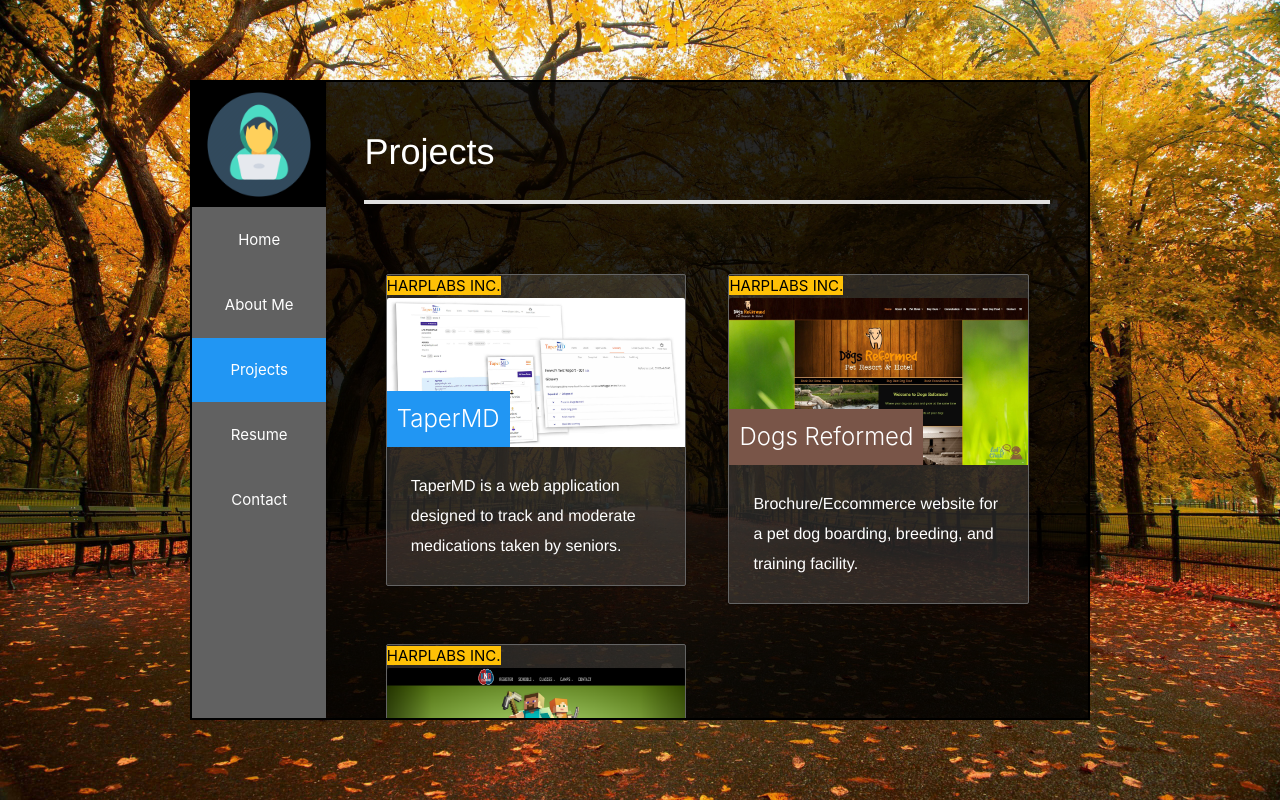
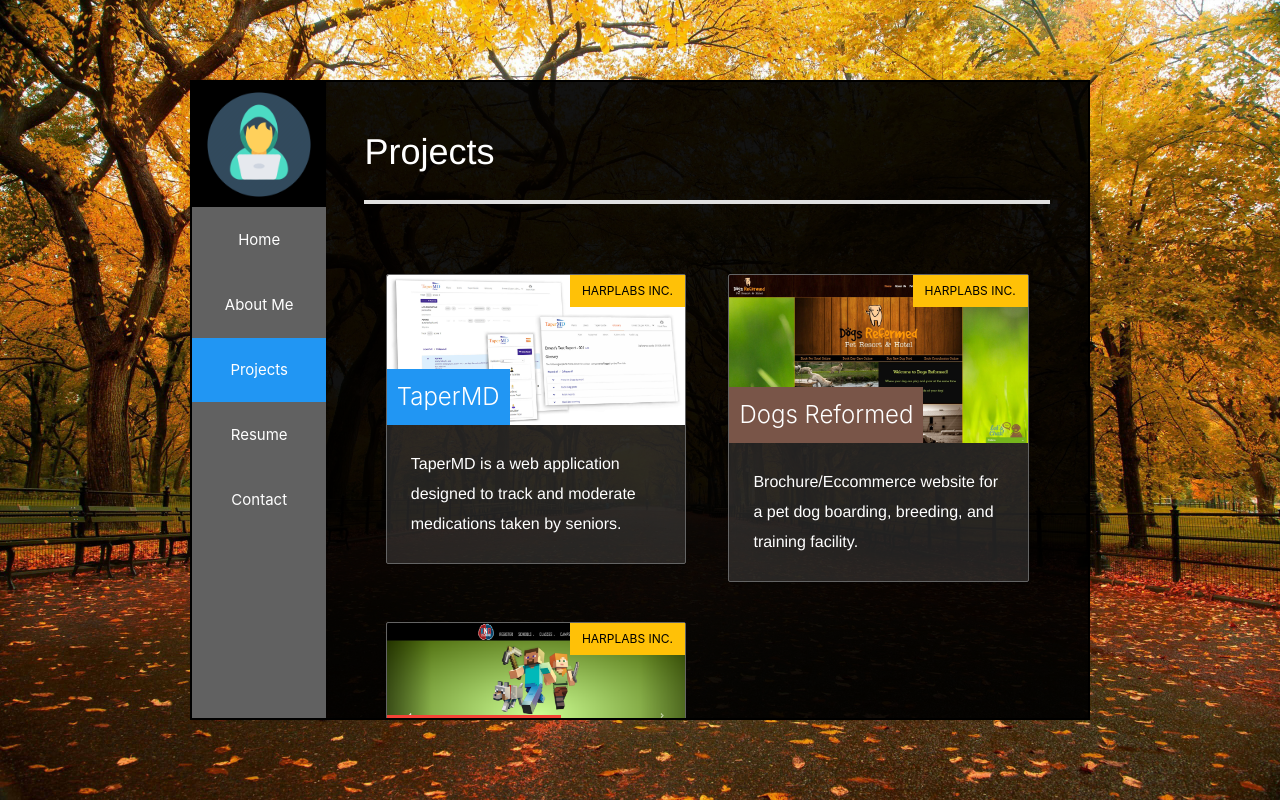
Before and after one commit to ernestVanilla/ernest-website, a React (Create React App) app: page /web/projects in a window 1280 px wide. Built offline with nearby package versions, Linux system fonts and the light colour scheme.

Commit message:
Update domain url for live. Make background more opaque

```diff
--- a/src/css/App.css
+++ b/src/css/App.css
@@ -40,7 +40,7 @@
 
 .content-background {
   color: white;
-  background-color: rgba(0, 0, 0, 0.85);
+  background-color: rgba(0, 0, 0, 0.93);
   width: 85%;
   height: 100%;
   padding: auto;
@@ -129,6 +129,9 @@
   border: solid;
   border-width: 1px;
   border-color: #646464; }
+
+.modal {
+  width: 600px !important; }
 
 nav {
   width: 100%;
@@ -245,6 +248,11 @@
 section.about-section #self {
   -webkit-transform: rotate(90 deg); }
 
+section.project-section .back-btn {
+  margin-top: 2.2rem;
+  position: relative;
+  right: 0px; }
+
 div.project-div #origin-modal {
   width: 25% !important; }
 
@@ -260,3 +268,10 @@
 
 div.project-card .card-content {
   color: white; }
+
+div.project-card .origin-title {
+  font-size: 12px;
+  padding: 7px 12px;
+  position: absolute;
+  z-index: 1;
+  right: 0px; }
--- a/src/react/global/Constants.js
+++ b/src/react/global/Constants.js
@@ -3,7 +3,8 @@
 import spring from '../../images/spring.jpg';
 import summer from '../../images/summer.jpg';
 
-export const DOMAIN = 'http://localhost:3000/';
+// export const DOMAIN = 'http://localhost:3000/';
+export const DOMAIN = 'https://ernest-website.netlify.com/';
 
 export const NAV_COLORS = {
   'home': 'red',
```
